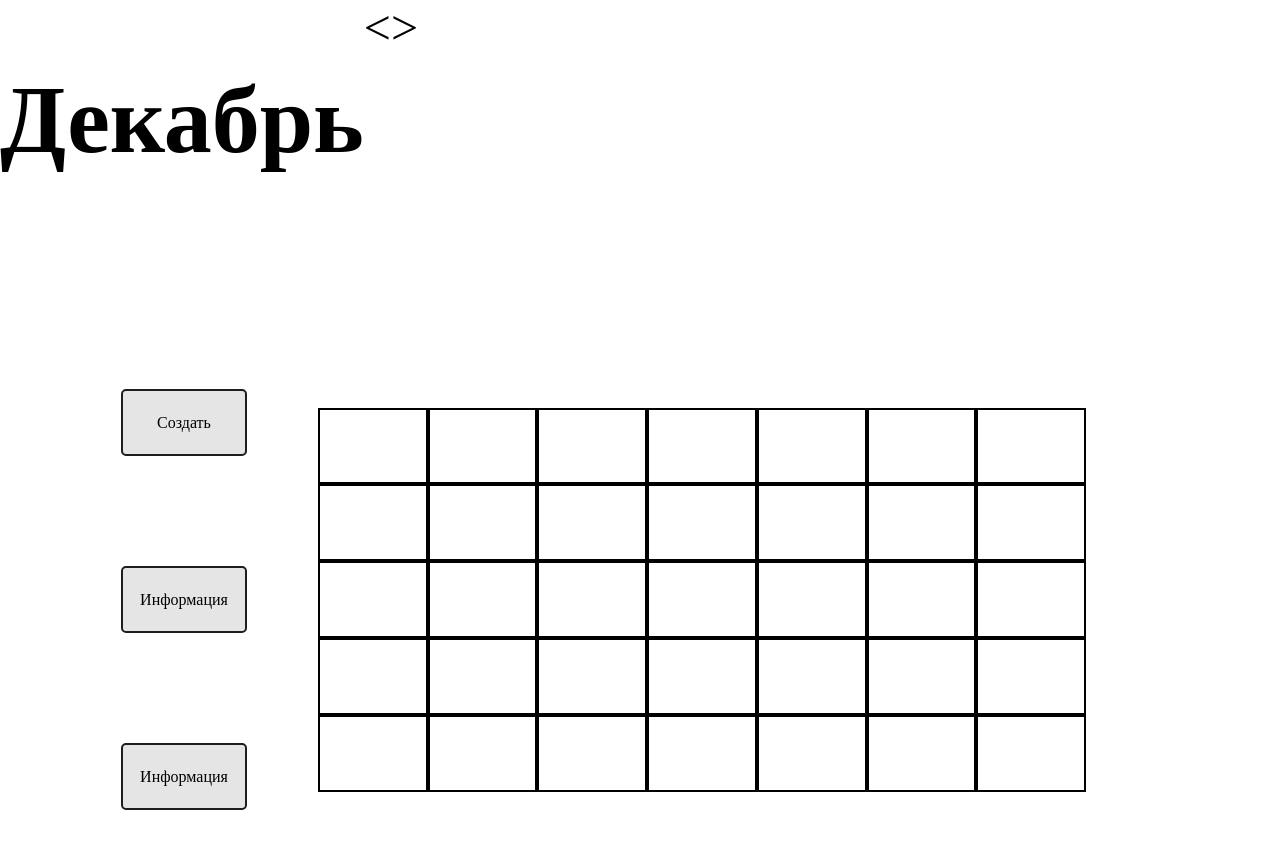
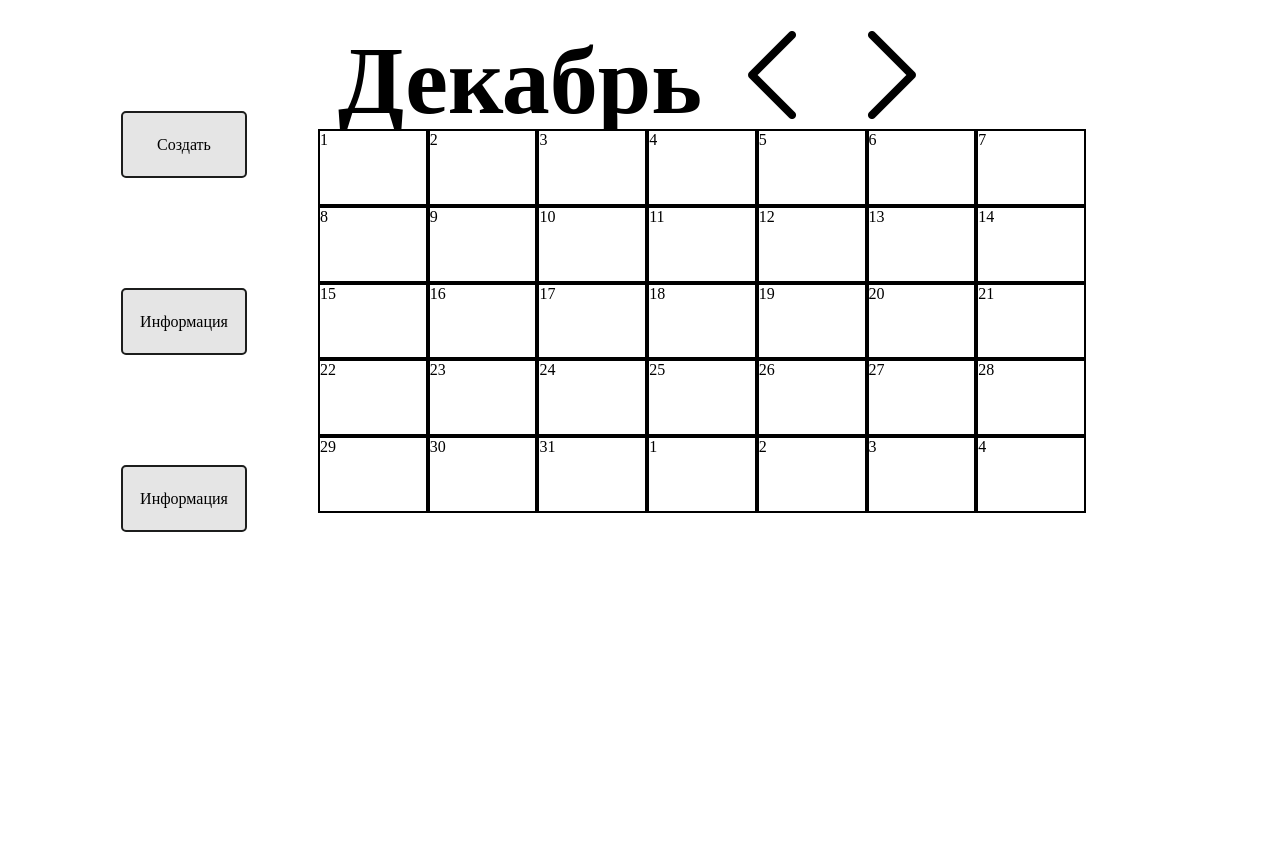
Before and after one commit to Lev-coder-cmd/calendar, a plain HTML site: page index.html in a window 1280 px wide. After the commit the page ends 800 px from the top, so only its background shows below. Drawn offline with Linux system fonts and the light colour scheme.

Commit message:
Обновление

```diff
--- a/index.html
+++ b/index.html
@@ -9,9 +9,9 @@
 </head>
 <body>
     <header>
-        <h1>Декабрь</h1>
-        <div class="previous-month">&lt</div>
-        <div class="next-month">&gt</div>
+        <h1></h1>
+        <div class="previous-month"><img src="src/next.png"></div>
+        <div class="next-month"><img src="src/next.png"></div>
     </header>
     <main class="field-container">
         <div class="events">
--- a/script.js
+++ b/script.js
@@ -1,8 +1,38 @@
 let field = document.querySelector('.calendar')
 
-for (let i = 0; i < 35; i += 1) {
+for (let i = 1; i < 36; i += 1) {
     let cell = document.createElement('div')
     cell.classList.add('day')
     cell.setAttribute('id', `${i}`)
+    if(i > 31) {
+        cell.innerHTML = i - 31
+    } else {
+        cell.innerHTML = i
+    }
+
     field.appendChild(cell)
 }
+
+let now = new Date();
+let monthIndex = now.getMonth(); // 0-11
+let months = ['Январь', 'Февраль', 'Март', 'Апрель', 'Май', 'Июнь', 'Июль', 'Август', 'Сентябрь', 'Октябрь', 'Ноябрь', 'Декабрь']
+let month = document.querySelector('h1')
+month.innerHTML = months[monthIndex]
+
+document.querySelector('.previous-month').addEventListener('click', function() {
+    monthIndex -= 1
+    if (monthIndex < 0) {
+        monthIndex = months.length - 1
+    }
+    month.innerHTML = months[monthIndex]
+
+})
+
+document.querySelector('.next-month').addEventListener('click', function() {
+    monthIndex += 1
+    if (monthIndex > months.length - 1) {
+        monthIndex = 0
+    }
+    month.innerHTML = months[monthIndex]
+
+})
--- a/style.css
+++ b/style.css
@@ -7,16 +7,26 @@ body {
 
 header {
     display: flex;
+    align-items: center;
+    justify-content: center;
     font-size: 48px;
+    padding: 25px;
+    gap: 20px;
+    margin-bottom: -100px;
 }
 
 h1 {
+    margin-bottom: 0;
+    margin-top: 0;
+}
 
+.previous-month img{
+    transform: scaleX(-1);
 }
 
 .field-container {
     width: 90%;
-    height: 90%;
+    height: 65%;
     display: flex;
     align-items: center;
     justify-content: center;
```
Also changed, not shown: src/next.png (added), src/previous.png (added).
